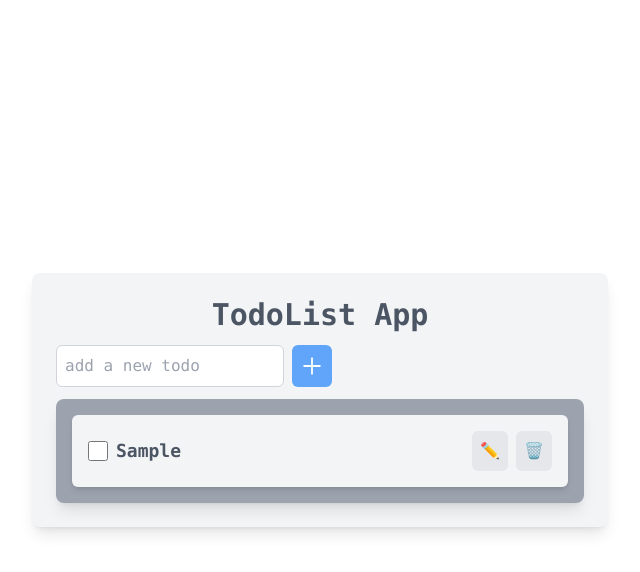
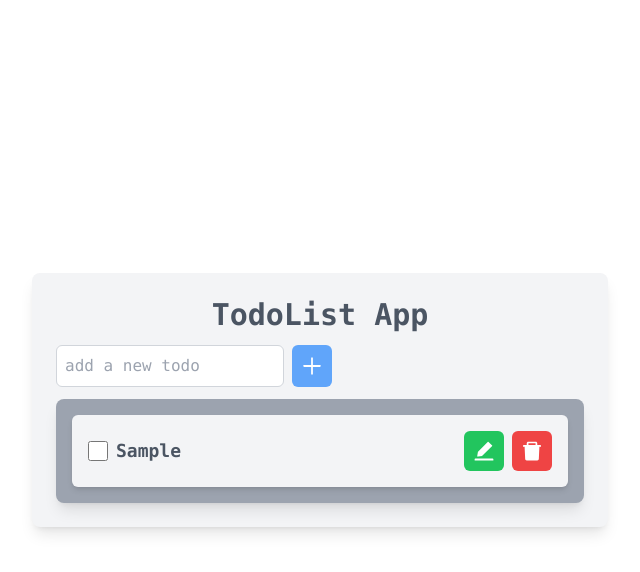
Before and after one commit to achmad-syidiq/react-todolist, a React (Vite) app: page / in a window 1280 px wide. Both pictures are taken after typing "Sample" into the empty fields and a click on the button 632 px from the left and 382 px from the top of the page. Shown: the top 572 px of the page, without its empty margins (320-960 px from the left). Built offline with nearby package versions, Linux system fonts and the light colour scheme.

Commit message:
feat(todolist): add delete feature on todo item

```diff
--- a/src/App.jsx
+++ b/src/App.jsx
@@ -34,13 +34,17 @@ const App = () => {
     setTodos(updatedTodos);
   };
 
+  const deleteTodo = (id) => {
+    const filteredTodos = todos.filter((todo) => todo.id !== id);
+    setTodos(filteredTodos);
+  }
 
   return (
     <div className="min-h-screen flex items-center justify-center font-mono">
       <div className="w-full max-w-xl bg-gray-100 rounded-lg shadow-lg p-6">
         <TodoHeader>TodoList App</TodoHeader>
         <TodoForm onAdd={addTodo} />
-        <TodoList todos={todos} onUpdate={updateTodo} />
+        <TodoList todos={todos} onUpdate={updateTodo} onDelete={deleteTodo}/>
       </div>
     </div>
   );
--- a/src/components/TodoList.jsx
+++ b/src/components/TodoList.jsx
@@ -1,9 +1,8 @@
-import { AiOutlineClose } from "react-icons/ai";
-import { AiOutlineCheck } from "react-icons/ai";
+import { AiFillEdit, AiFillDelete, AiOutlineCheck, AiOutlineClose } from "react-icons/ai";
 /* eslint-disable react/prop-types */
 import { useState } from "react";
 
-const TodoList = ({ todos, onUpdate }) => {
+const TodoList = ({ todos, onUpdate, onDelete }) => {
   const [editing, setEditing] = useState(null);
   const [newTodo, setNewTodo] = useState("");
 
@@ -16,6 +15,10 @@ const TodoList = ({ todos, onUpdate }) => {
   const handleUpdate = (id) => {
     onUpdate(id, newTodo);
     setEditing(null);
+  };
+
+  const handleDelete = (id) => {
+    onDelete(id);
   };
 
   const handleCancel = () => {
@@ -59,10 +62,18 @@ const TodoList = ({ todos, onUpdate }) => {
             <span className="text-lg font-semibold text-gray-600">{todo.text}</span>
           </div>
           <div className="flex gap-2">
-            <button className="p-2 bg-gray-200 rounded-md" onClick={() => handleEdit(todo.id)}>
-              ✏️
+            <button
+              className="p-2 bg-green-500 rounded-md text-white"
+              onClick={() => handleEdit(todo.id)}
+            >
+              <AiFillEdit className="text-2xl" />{" "}
             </button>
-            <button className="p-2 bg-gray-200 rounded-md">🗑️</button>
+            <button
+              className="p-2 bg-red-500 rounded-md text-white"
+              onClick={() => handleDelete(todo.id)}
+            >
+              <AiFillDelete className="text-2xl" />
+            </button>
           </div>
         </>
       )}
```
